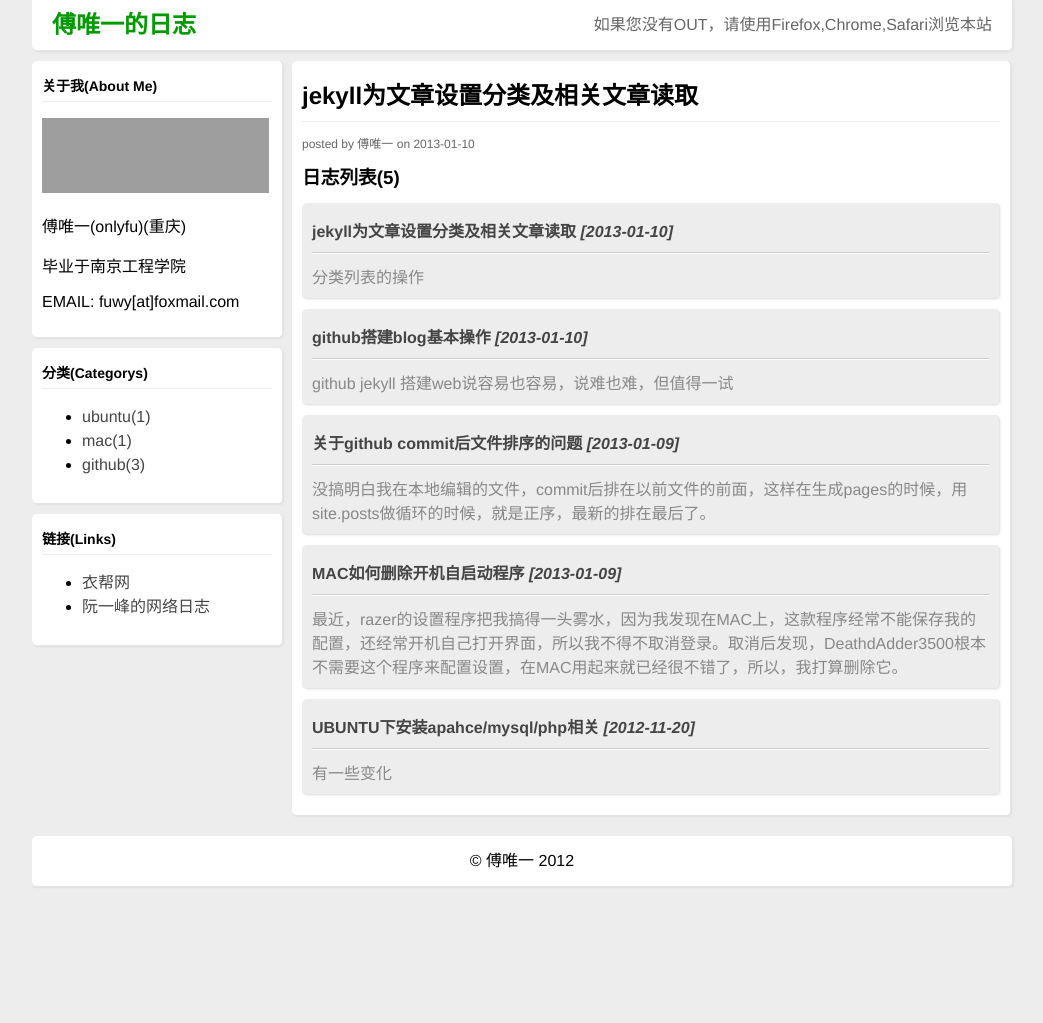
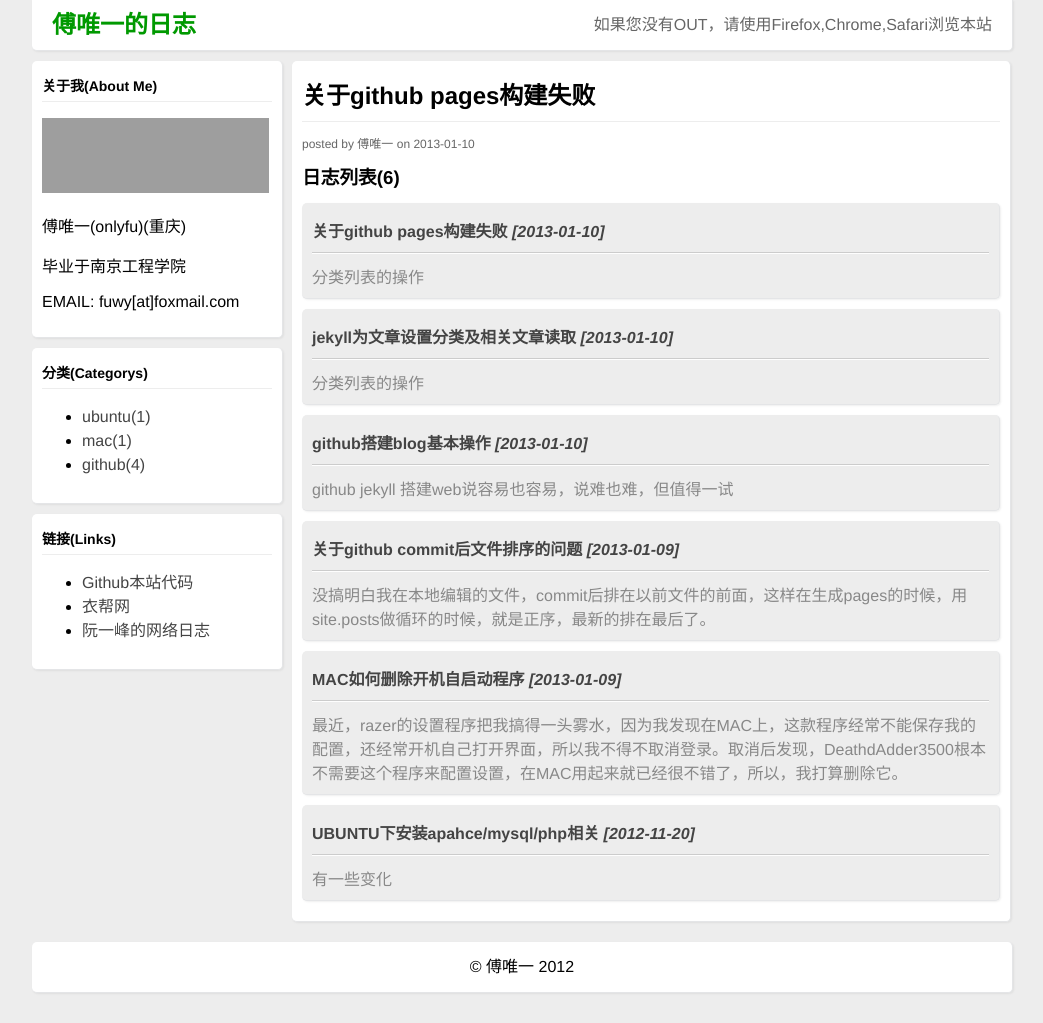
Before and after one commit to yuiitsu/logs, a Jekyll site: the page built from index.html, in a window 1280 px wide. Shown: the whole page, without its empty margins (118-1161 px from the left). Built offline with Jekyll 4.4.1, drawn with Linux system fonts in a browser that asks for light colours; the list of posts is cut into pages by our own code; before the commit the page ends 917 px from its top, so only the background shows below that; some of the changed lines change nothing that is shown; grey boxes are pictures that could not be loaded.

Commit message:
add new post

```diff
--- a/_includes/side_links.html
+++ b/_includes/side_links.html
@@ -1,6 +1,11 @@
 <div class="side radius left">
 	<h2>链接(Links)</h2>
 	<ul class="side_ul">
+		<li>
+		<a href="https://github.com/onlyfu/logs" target="_blank">
+		Github本站代码
+		</a>
+		</li>
 		<li>
 		<a href="http://www.eebang.cn" target="_blank" title="覆盖面最广的网上批上平台">衣帮网</a>
 		</li>
--- /dev/null
+++ b/_posts/2013-01-10-k-github-pages-build-failed.html
@@ -0,0 +1,36 @@
+---
+layout: post
+title: 关于github pages构建失败
+category: github
+description: 分类列表的操作
+---
+<p>
+早些时候，在更新本page的时候，出现构建失败的情况，其它开始不知道是构建失败，因为用git操作的时候，是没有提示的，而且更新的文件都已经上传到了github的项目里，
+所以开始不知所以，google了老半天，也没能找到问题的所在。
+后来打开注册的email，看到github发来的邮件，提示是构建失败：
+<pre class="content_pre">
+The page build failed with the following error: page build failed
+</pre>
+根据这条信息再进行搜索，明白是因为代码有问题。跟着回想之前的修改，
+把最后的几次修改去掉，再次push，正常了。原来是在读取文章列表的时候，
+为了显示摘要，从别的page代码里拷贝了一段代码，但这段代码显然不太适合我这里，
+所以出错了。
+</p>
+<p>
+当然，这只是我遇到的情况，可能还有很多别的愿因，可以使用jekyll来进行调试，但我的MAC在安装jekyll的时候报错，没有找到原因，网上相关的信息也很少，所以暂时放弃。
+关于使用jekyll进行调试，可以看看这篇博文：<a href="http://youngsterxyf.github.com/BlackWhite/2013/01/08/fix-github-pages-builds-failed/" target="_blank">github pages构建失败问题解决</a>
+</p>
+<h2 class="content_h2">
+文章列表显示摘要，最简单的方法
+</h2>
+<p>
+在文章头里，添加一个description，然后在列表里可以直接调用post.description，
+来显示。这样做有一个很明显的好处，摘要想写什么写什么，也不会有字数问题，
+坏处也很明显，你得多写点，或是复制一点内容。示例：
+<pre class="content_pre">
+	---
+	layout: default
+	description: 这里是文章摘要哦
+	---
+</pre>
+</p>
```
Also changed, not shown: 1 other file.
